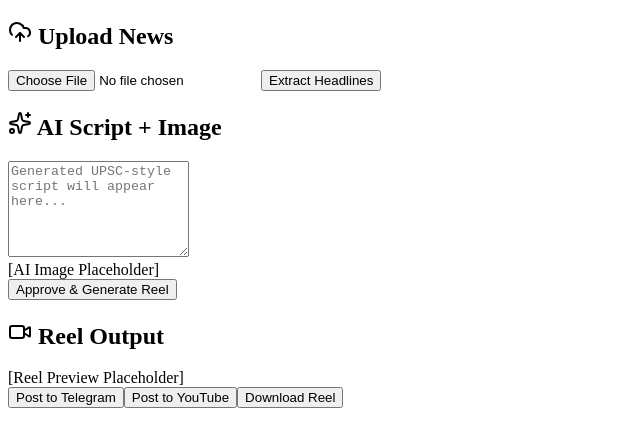
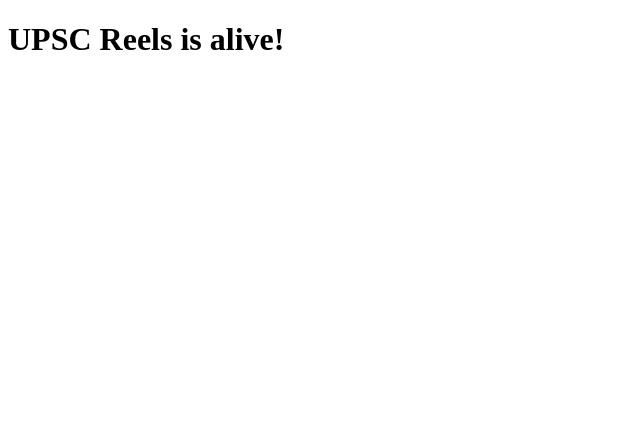
Before and after one commit to cromartie9/upsc-reels-dashboard, a Next.js app: page / in a window 1280 px wide. Shown: the top 446 px of the page, without its empty margins (0-640 px from the left). Built offline with nearby package versions, Linux system fonts and the light colour scheme.

Commit message:
test: minimal home to debug 404

```diff
--- a/pages/index.js
+++ b/pages/index.js
@@ -1,57 +1,4 @@
-import { Card, CardContent } from "../components/ui/card";
-import { Button } from "../components/ui/button";
-import { Input } from "../components/ui/input";
-import { Textarea } from "../components/ui/textarea";
-import { UploadCloud, Sparkles, VideoIcon } from "lucide-react";
-
-
 export default function Home() {
-  return (
-    <div className="p-6 grid grid-cols-1 md:grid-cols-2 gap-6">
-      {/* Upload News Screenshot or PDF */}
-      <Card className="rounded-2xl shadow-lg">
-        <CardContent className="space-y-4 p-4">
-          <h2 className="text-xl font-semibold flex items-center gap-2">
-            <UploadCloud className="w-5 h-5" /> Upload News
-          </h2>
-          <Input type="file" accept="image/*,.pdf" />
-          <Button className="w-full">Extract Headlines</Button>
-        </CardContent>
-      </Card>
-
-      {/* AI Generated Script and Image */}
-      <Card className="rounded-2xl shadow-lg">
-        <CardContent className="space-y-4 p-4">
-          <h2 className="text-xl font-semibold flex items-center gap-2">
-            <Sparkles className="w-5 h-5" /> AI Script + Image
-          </h2>
-          <Textarea
-            placeholder="Generated UPSC-style script will appear here..."
-            rows={6}
-          />
-          <div className="h-48 bg-gray-100 rounded-xl flex items-center justify-center">
-            <span className="text-gray-500">[AI Image Placeholder]</span>
-          </div>
-          <Button className="w-full">Approve & Generate Reel</Button>
-        </CardContent>
-      </Card>
-
-      {/* Reel Output Section */}
-      <Card className="rounded-2xl shadow-lg md:col-span-2">
-        <CardContent className="space-y-4 p-4">
-          <h2 className="text-xl font-semibold flex items-center gap-2">
-            <VideoIcon className="w-5 h-5" /> Reel Output
-          </h2>
-          <div className="aspect-[9/16] bg-black rounded-xl flex items-center justify-center text-white">
-            [Reel Preview Placeholder]
-          </div>
-          <div className="flex gap-4">
-            <Button variant="outline">Post to Telegram</Button>
-            <Button variant="outline">Post to YouTube</Button>
-            <Button variant="default">Download Reel</Button>
-          </div>
-        </CardContent>
-      </Card>
-    </div>
-  );
+  return <h1>UPSC Reels is alive!</h1>
 }
+// This is a placeholder for the main page of the UPSC Reels application.
```
